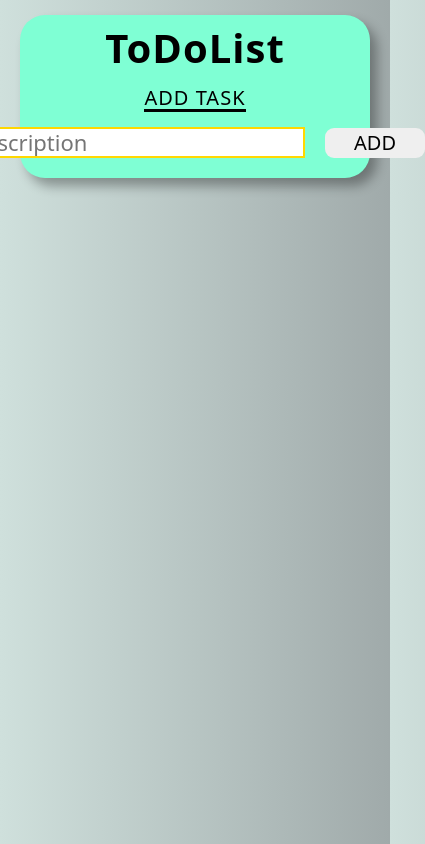
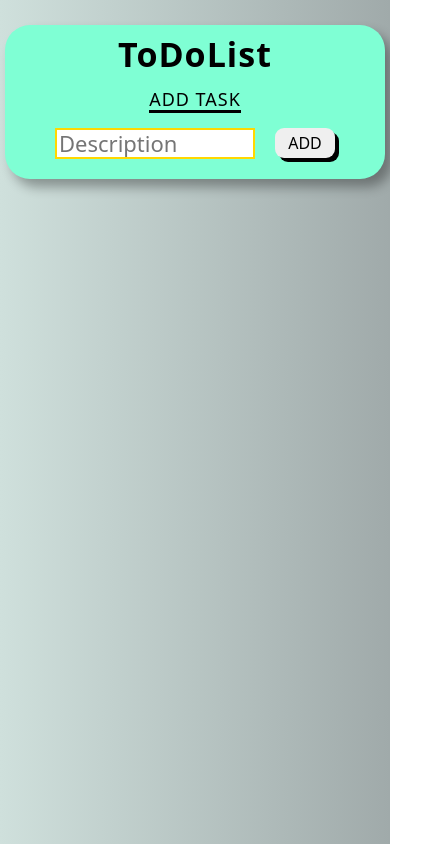
Before and after one commit to W0x3R/Todo-APP, a plain HTML site: page index.html in a window 390 px wide. Shown: the whole page, 425 px wide, since content can reach past the window. Drawn offline with Linux system fonts and the light colour scheme.

Commit message:
feat: add adaptive styles (Thu, Jan 4, 2024, 8:24:18 PM)

```diff
--- a/sass/_normalize.scss
+++ b/sass/_normalize.scss
@@ -372,11 +372,6 @@ svg {
 	cursor: pointer;
 }
 
-.container {
-	max-width: 1280px;
-	margin: 0 auto;
-}
-
 h1,
 h2,
 h3,
--- a/sass/style.scss
+++ b/sass/style.scss
@@ -5,23 +5,23 @@
 }
 
 .container {
-	max-width: 1680px;
-	margin: 15px 20px;
+	max-width: 2000px;
+	margin: 0 auto;
 }
 .inner {
 	display: flex;
 	flex-direction: column;
 	align-items: center;
 	background: aquamarine;
-	max-width: 600px;
-	margin: 0 auto;
+	margin: 25px auto 0;
+	max-width: clamp(380px, 57vw, 600px);
 	border-radius: 25px;
 	box-shadow: 7px 8px 12px 0px rgb(0 0 0 / 33%);
 
 	&__title {
 		padding-top: 10px;
 		margin-bottom: 15px;
-		font-size: 40px;
+		font-size: clamp(34px, 5vw, 40px);
 		user-select: none;
 	}
 
@@ -37,22 +37,43 @@
 		margin-bottom: 20px;
 		align-items: center;
 	}
+
 	&__label-text-input {
 		margin-bottom: 15px;
 		border-bottom: 3px solid black;
-		font-size: 20px;
+		font-size: clamp(18px, 3vw, 20px);
+		cursor: pointer;
 	}
+
 	&__text-input {
-		width: 340px;
+		width: clamp(200px, 36vw, 340px);
 		font-size: 22px;
 		border: 2px solid gold;
+		&:hover {
+			color: red;
+		}
 	}
 	&__button-input {
-		width: 100px;
+		width: clamp(60px, 13vw, 100px);
 		height: 30px;
 		border-radius: 9px;
-		font-size: 20px;
+		font-size: clamp(16px, 3vw, 20px);
 		border: none;
 		cursor: pointer;
+		box-shadow: 4px 4px 0px 0px #000;
+		transition: 0.5s;
+		@media (hover: hover) {
+			&:hover {
+				font-size: 19px;
+				box-shadow: none;
+			}
+		}
+
+		@media (hover: none) {
+			&:hover {
+				font-size: 19px;
+				box-shadow: none;
+			}
+		}
 	}
 }
```
Also changed, not shown: css/style.css.
